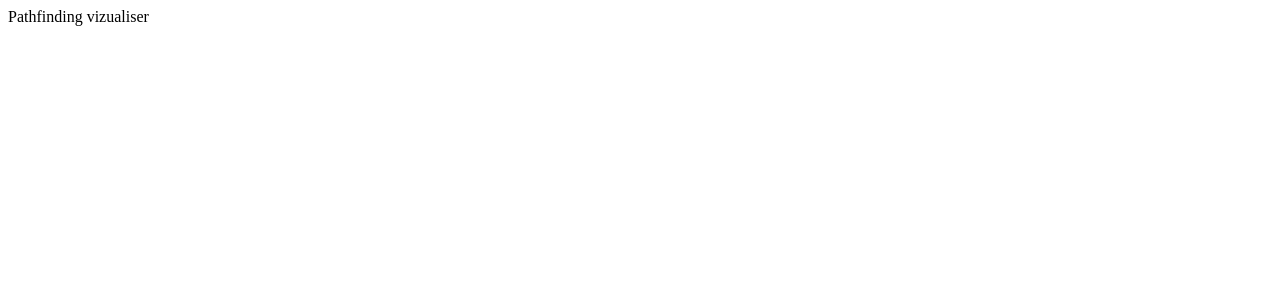
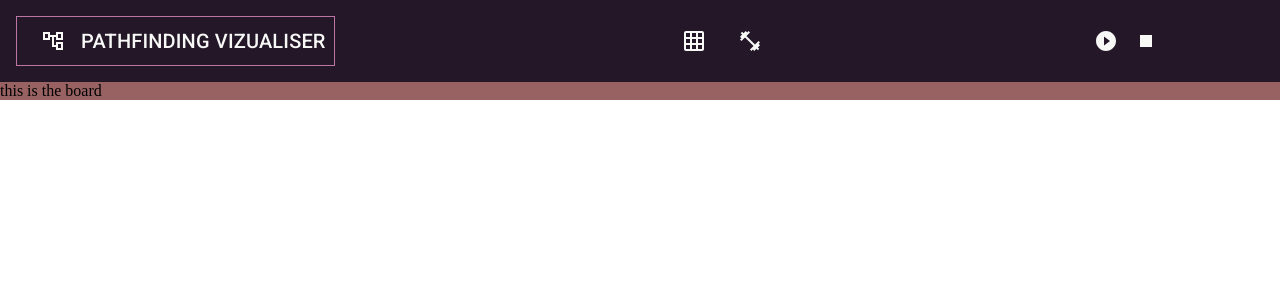
Before and after one commit to abediye/pathfinding-vizualiser, a React (Create React App) app: page / in a window 1280 px wide. Shown: the top 300 px of the page. Built offline with nearby package versions, Linux system fonts and the light colour scheme.

Commit message:
created header

```diff
--- a/package.json
+++ b/package.json
@@ -3,6 +3,8 @@
   "version": "0.1.0",
   "private": true,
   "dependencies": {
+    "@material-ui/core": "^4.11.3",
+    "@material-ui/icons": "^4.11.2",
     "@testing-library/jest-dom": "^5.11.4",
     "@testing-library/react": "^11.1.0",
     "@testing-library/user-event": "^12.1.10",
@@ -10,9 +12,11 @@
     "@types/node": "^12.0.0",
     "@types/react": "^17.0.0",
     "@types/react-dom": "^17.0.0",
+    "@types/styled-components": "^5.1.7",
     "react": "^17.0.1",
     "react-dom": "^17.0.1",
     "react-scripts": "4.0.2",
+    "styled-components": "^5.2.1",
     "typescript": "^4.1.2",
     "web-vitals": "^1.0.1"
   },
--- a/public/index.html
+++ b/public/index.html
@@ -24,9 +24,11 @@
       work correctly both with client-side routing and a non-root public URL.
       Learn how to configure a non-root public URL by running `npm run build`.
     -->
+    <link rel="stylesheet" href="https://fonts.googleapis.com/css?family=Roboto:300,400,500,700&display=swap" />
+
     <title>Pathfinding Vizualiser by @abediye</title>
   </head>
-  <body>
+  <body style="margin: 0; padding: 0;">
     <noscript>You need to enable JavaScript to run this app.</noscript>
     <div id="root"></div>
     <!--
--- a/src/App.tsx
+++ b/src/App.tsx
@@ -1,7 +1,12 @@
+import Board from './components/Board'
+import Header from './components/Header'
+import StyledApp from './styles/StyledApp'
+
 
 const App = () =>
-<div className="App">
-      Pathfinding vizualiser
-    </div>
+  <StyledApp className="App">
+    <Header />
+    <Board />
+  </StyledApp>
 
 export default App
--- /dev/null
+++ b/src/components/Board.tsx
@@ -0,0 +1,7 @@
+
+
+const Board = () => <div>
+this is the board
+</div>
+
+export default Board
--- /dev/null
+++ b/src/components/Header/Controls.tsx
@@ -0,0 +1,11 @@
+import { StyledControls } from '../../styles/StyledHeader'
+import PlayCircleFilledIcon from '@material-ui/icons/PlayCircleFilled';
+import StopIcon from '@material-ui/icons/Stop';
+
+
+const Controls = () => <StyledControls>
+    <PlayCircleFilledIcon />
+    <StopIcon />
+</StyledControls>
+
+export default Controls
--- /dev/null
+++ b/src/components/Header/Preferanes.tsx
@@ -0,0 +1,10 @@
+import { StyledPreferances } from '../../styles/StyledHeader'
+import GridOnIcon from '@material-ui/icons/GridOn';
+import FitnessCenterIcon from '@material-ui/icons/FitnessCenter';
+
+const Preferances = () => <StyledPreferances>
+    <GridOnIcon />
+    <FitnessCenterIcon />
+</StyledPreferances>
+
+export default Preferances
--- /dev/null
+++ b/src/components/Header/index.tsx
@@ -0,0 +1,21 @@
+import { StyledHeader, StyledLogo } from '../../styles/StyledHeader'
+import AccountTreeOutlined from '@material-ui/icons/AccountTreeOutlined'
+import Typography from '@material-ui/core/Typography'
+import Controls from './Controls'
+import Preferances from './Preferanes'
+
+
+
+const Header = () => <StyledHeader>
+
+    <StyledLogo>
+        <AccountTreeOutlined />
+        <Typography variant="h6" component="h6"> Pathfinding Vizualiser </Typography>
+    </StyledLogo>
+
+    <Preferances/>
+    <Controls />
+
+</StyledHeader>
+
+export default Header
--- /dev/null
+++ b/src/styles/StyledApp.tsx
@@ -0,0 +1,11 @@
+import styled from 'styled-components'
+
+const StyledApp = styled.body`
+margin: 0;
+padding: 0;
+background-color:#986263;
+flex-grow:1;
+`
+
+
+export default StyledApp
--- /dev/null
+++ b/src/styles/StyledHeader.tsx
@@ -0,0 +1,61 @@
+import styled from 'styled-components'
+
+
+export const StyledHeader = styled.header`
+    display: flex;
+    flex-direction: row;
+    padding: 1rem;
+    background-color: #231728;
+    color: #F8F8F7;
+    align-items: center;
+    justify-content: center;
+    white-space: nowrap;
+`
+
+export const StyledLogo = styled.div`
+
+    display: flex;
+    align-items: center;
+    text-transform: uppercase;
+    flex: 1;
+
+    padding: 0.5rem;
+    border: 1px solid #BB76A5;
+    & :first-child {
+        margin: 0 1rem;
+    }
+
+    :hover {
+        outline: none;
+        border-color: #BB76A5   ;
+        box-shadow: 0 0 10px #BB76A5;
+    }
+
+`
+export const StyledPreferances = styled.div`
+    flex: 4;
+
+    display:flex;
+    justify-content: center;
+
+    & > * {
+        margin-left: 2rem;
+    }
+`
+
+
+export const StyledControls = styled.div`
+    flex: 1;
+
+    display:flex;
+    justify-content: flex-start;
+
+    & > * {
+        margin-left:1rem;
+    }
+
+    & > * :hover{
+        color: green;
+    }
+
+`
```
Also changed, not shown: 1 other file (tests, documents, lock files or other folders).
